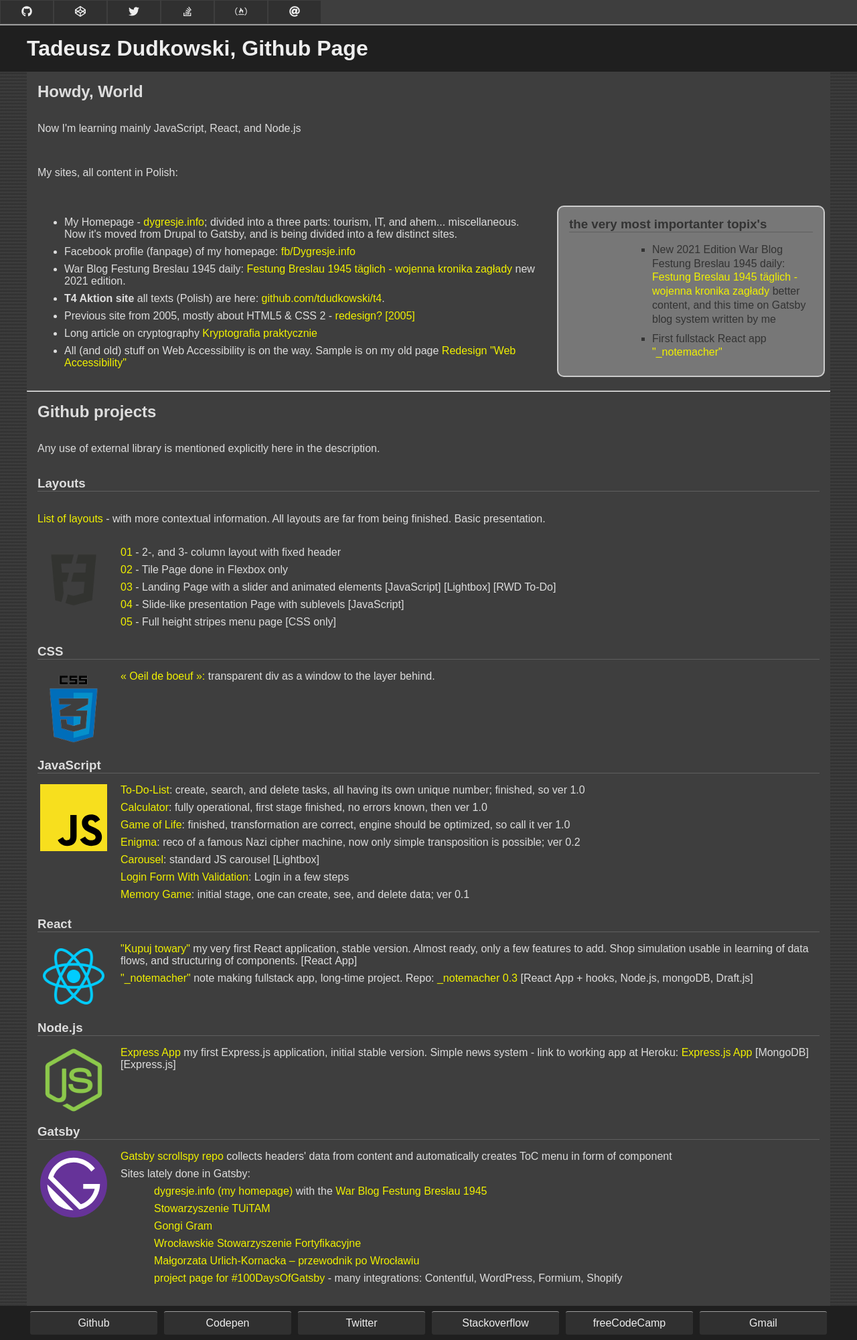
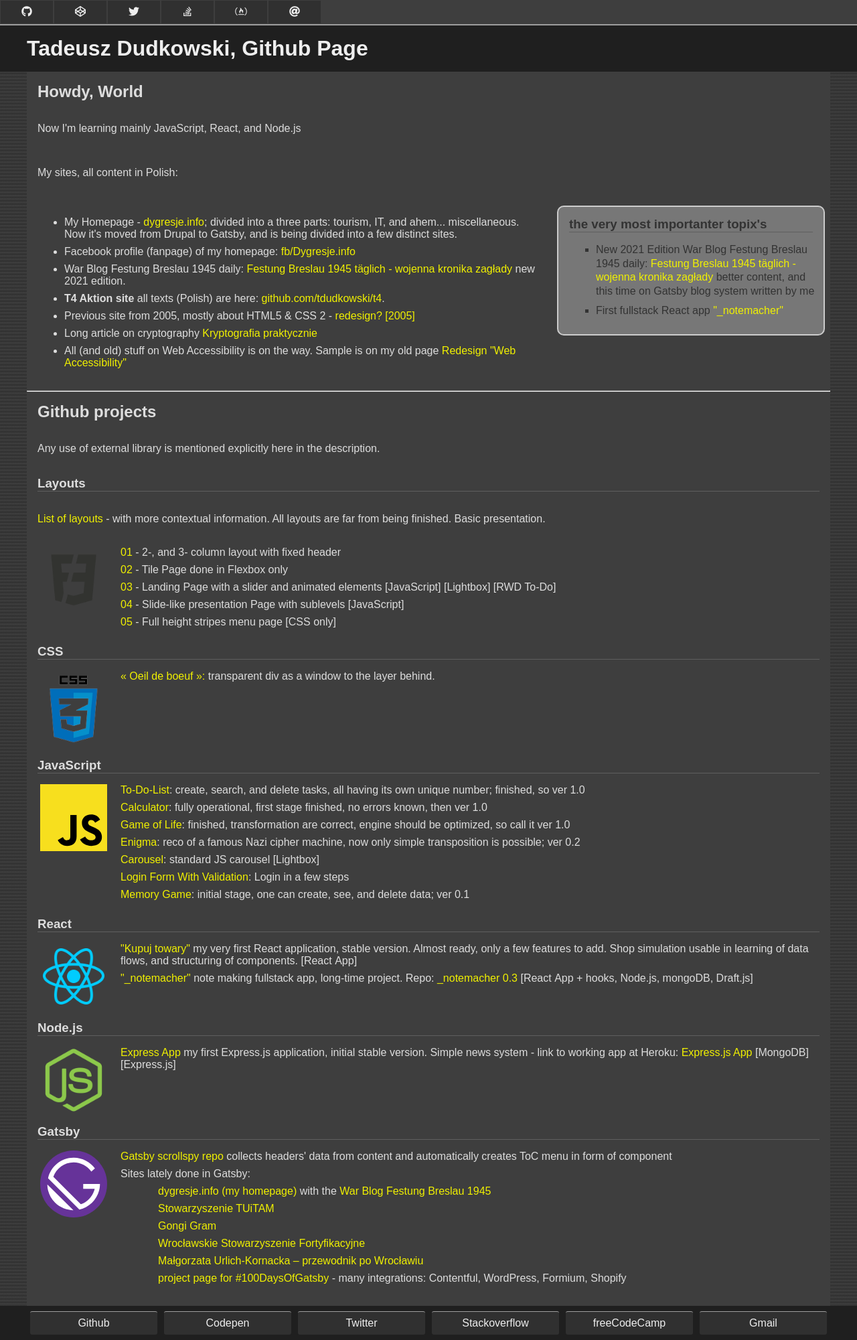
Before and after one commit to tdudkowski/tdudkowski.github.io, a Jekyll site: the page built from index.html, in a window 1280 px wide. Shown: the whole page at 67% size. Built offline with Jekyll 4.4.1, drawn with Linux system fonts in a browser that asks for light colours; nearby versions of some CDN libraries.

Commit message:
align lists in css

```diff
--- a/css/main.css
+++ b/css/main.css
@@ -214,13 +214,7 @@
     /* margin-left: 10px; */
   }
 
-  ul ul {
-    margin-left: 10px;
-    /* margin-left: 10px; */
-  }
-
-
-  ul.hello_world {
+  ul ul, ul.hello_world, .doc100 ul {
     margin-left: 1rem;
   }
 
```
